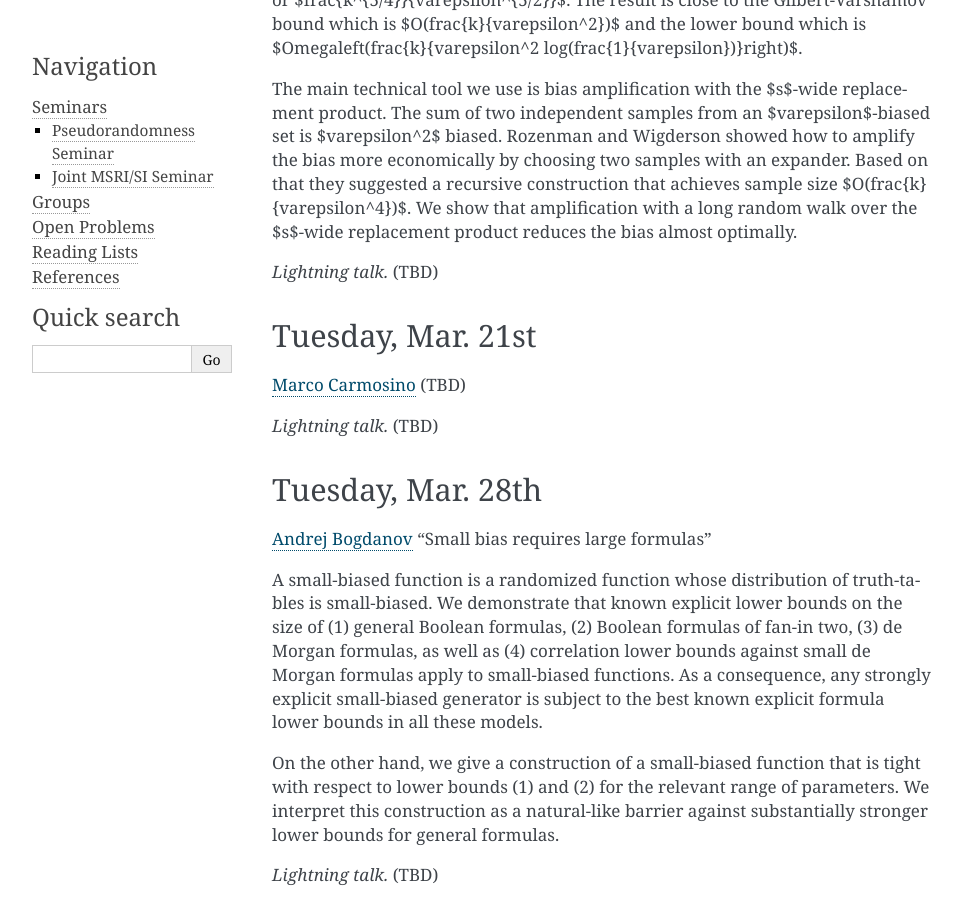
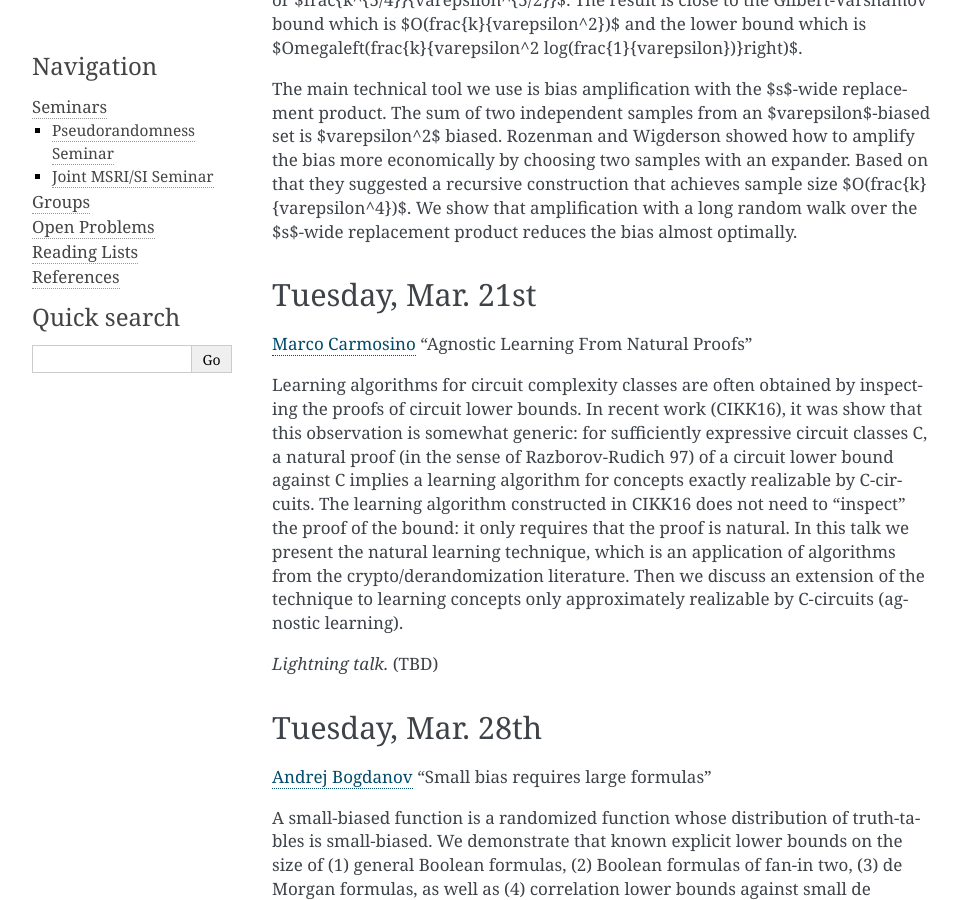
Before and after one commit to simons-institute/pseudorandomness, a Sphinx documentation site: the page built from source/seminar/pseudorandomness.rst, in a window 1280 px wide and 900 px high, scrolled down 2362 px. Shown: the whole window, without its empty margins (148-1110 px from the left). Built offline with Sphinx 7.4.7, drawn with Linux system fonts in a browser that asks for light colours.

Commit message:
Add Marco's talk

```diff
--- a/source/seminar/pseudorandomness.rst
+++ b/source/seminar/pseudorandomness.rst
@@ -118,12 +118,26 @@ suggested a recursive construction that achieves sample size
 $O(\frac{k}{\varepsilon^4})$. We show that amplification with a long random walk over
 the $s$-wide replacement product reduces the bias almost optimally.
 
-*Lightning talk.* (TBD)
 
 Tuesday, Mar. 21st
 ------------------
 
-`Marco Carmosino <http://marco.ntime.org/>`_ (TBD)
+`Marco Carmosino <http://marco.ntime.org/>`_
+"Agnostic Learning From Natural Proofs"
+
+Learning algorithms for circuit complexity classes are often
+obtained by inspecting the proofs of circuit lower bounds. In recent
+work (CIKK16), it was show that this observation is somewhat generic:
+for sufficiently expressive circuit classes C, a natural proof (in the
+sense of Razborov-Rudich 97) of a circuit lower bound against C
+implies a learning algorithm for concepts exactly realizable by
+C-circuits. The learning algorithm constructed in CIKK16 does not need
+to "inspect" the proof of the bound: it only requires that the proof
+is natural. In this talk we present the natural learning technique,
+which is an application of algorithms from the crypto/derandomization
+literature. Then we discuss an extension of the technique to learning
+concepts only approximately realizable by C-circuits (agnostic
+learning).
 
 *Lightning talk.* (TBD)
 
```
